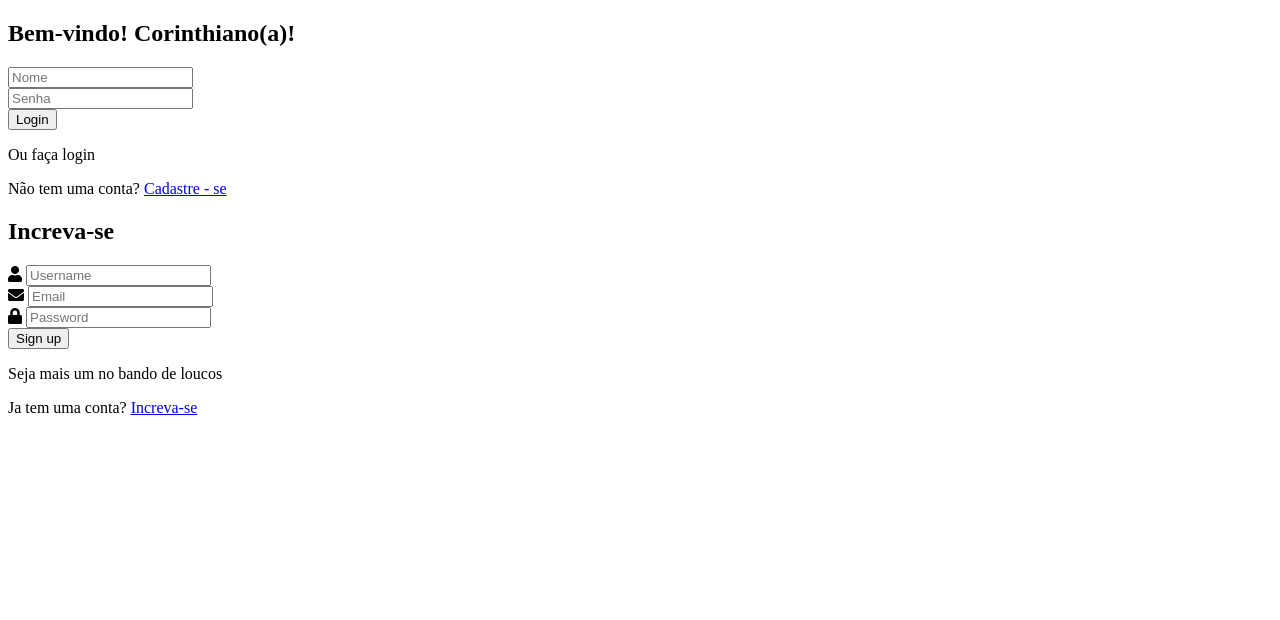
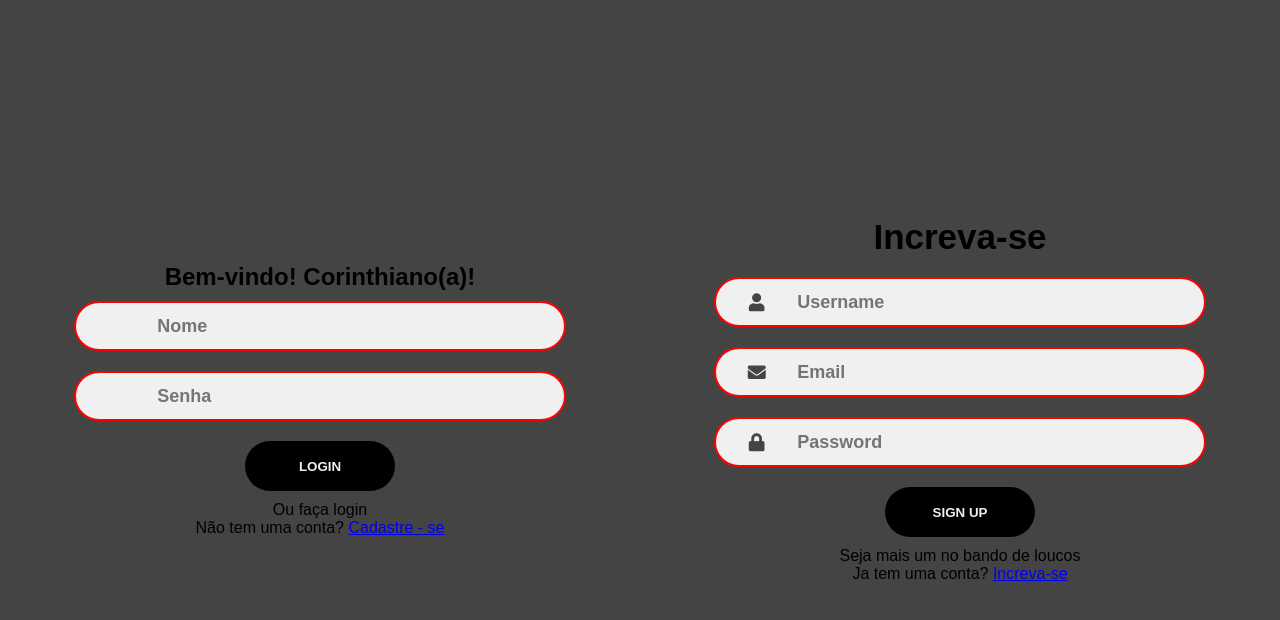
Before and after one commit to CarlosEduardoMiranda/Projeto-individual-2024, a website: page public/login.html in a window 1280 px wide. Drawn offline with Linux system fonts and the light colour scheme.

Commit message:
começando a parte da tela de login e cadastro

```diff
--- a/public/css/login.css
+++ b/public/css/login.css
@@ -0,0 +1,124 @@
+* {
+    margin: 0;
+    padding: 0;
+    box-sizing: border-box;
+    font-family: 'Poppins', sans-serif;
+}
+
+body{
+    display: flex;
+    align-items: center;
+    justify-content: center;
+    min-height: 100vh;
+    background-color: #444;
+}
+
+.cointainer{
+    position: relative;
+    width: 70vw;
+    height: 80vh;
+    background-color: white;
+    border-radius: 15px;
+    box-shadow: 0 4px 20px 0 rgba(0, 0, 0, 0.3);
+    overflow: hidden;
+}
+
+.cointainer::before{
+    content: "";
+    position: absolute;
+    top: 0;
+    left: -50%;
+    width: 100%;
+    height: 100%;
+    background: linear-gradient(-45deg, white, black);
+    z-index: 6;
+    transform: translateX(100%);
+    transition: 1s ease-in-out;
+}
+
+.login-cadastro{
+    position: absolute;
+    top: 0;
+    left: 0;
+    width: 100%;
+    height: 100%;
+    display: flex;
+    align-items: center;
+    justify-content: space-around;
+    z-index: 5;
+}
+
+form{
+    display: flex;
+    align-items: center;
+    justify-content: center;
+    flex-direction: column;
+    width: 40%;
+    min-width: 238px;
+    padding: 0 10px;
+}
+
+form.formulario-login{
+    opacity: 1;
+    transition: 0.5 ease-in-out;
+    transition-delay: 1s;
+}
+
+form.inscrevase-formluario{
+    opacity: 1;
+    transition: 0.5 ease-in-out;
+    transition-delay: 1s;
+}
+
+.title{
+    font-size: 35px;
+    color: rgb(0, 0, 0);
+    margin-bottom: 10px;
+}
+
+.input-field{
+    width: 100%;
+    height: 50px;
+    background: #f0f0f0;
+    margin: 10px 0;
+    border: 2px solid red;
+    border-radius: 50px;
+    display: flex;
+    align-items: center;
+}
+
+.input-field i {
+    flex: 1;
+    text-align: center;
+    color: #444;
+    font-size: 18px;
+}
+
+
+.input-field input{
+    flex: 5;
+    background: none;
+    border: none;
+    outline: none;
+    width: 100%;
+    font-size: 18px;
+    font-weight: 600;
+    color: #000000;
+}
+
+.btn{
+    width: 150px;
+    height: 50px;
+    border: none;
+    border-radius: 50px;
+    background: black;
+    color: #f0f0f0;
+    font-weight: 600;
+    margin: 10px 0;
+    text-transform: uppercase;
+    cursor: pointer;
+}
+
+.btn:hover{
+    background: #644f4f;
+}
--- a/public/login.html
+++ b/public/login.html
@@ -13,7 +13,7 @@
         <div class="login-cadastro">
             <form action="" class="formulario-login">
                 <h2 class="titulo">Bem-vindo! Corinthiano(a)!</h2>
-                <div class="Primeiro campo">
+                <div class="input-field">
                     <i class="Usuario"></i>
                     <input type="text" placeholder="Nome">
                 </div>
@@ -39,7 +39,7 @@
                 </div> -->
                 <p class="account-text">Não tem uma conta? <a href="#" id="sign-up-btn2">Cadastre - se</a></p>
             </form>
-            <form action="" class="sign-up-form">
+            <form action="" class="inscrevase-formluario">
                 <h2 class="title">Increva-se</h2>
                 <div class="input-field">
                     <i class="fas fa-user"></i>
```
Also changed, not shown: public/index.html (+0 -2 lines).
